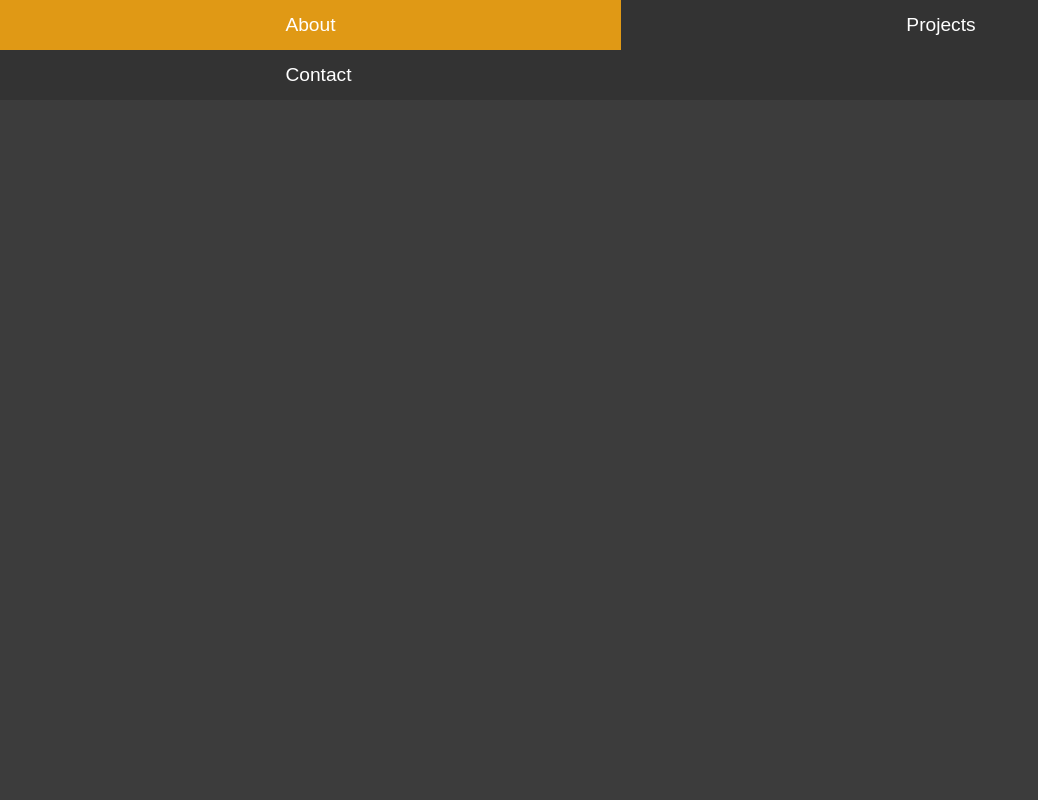
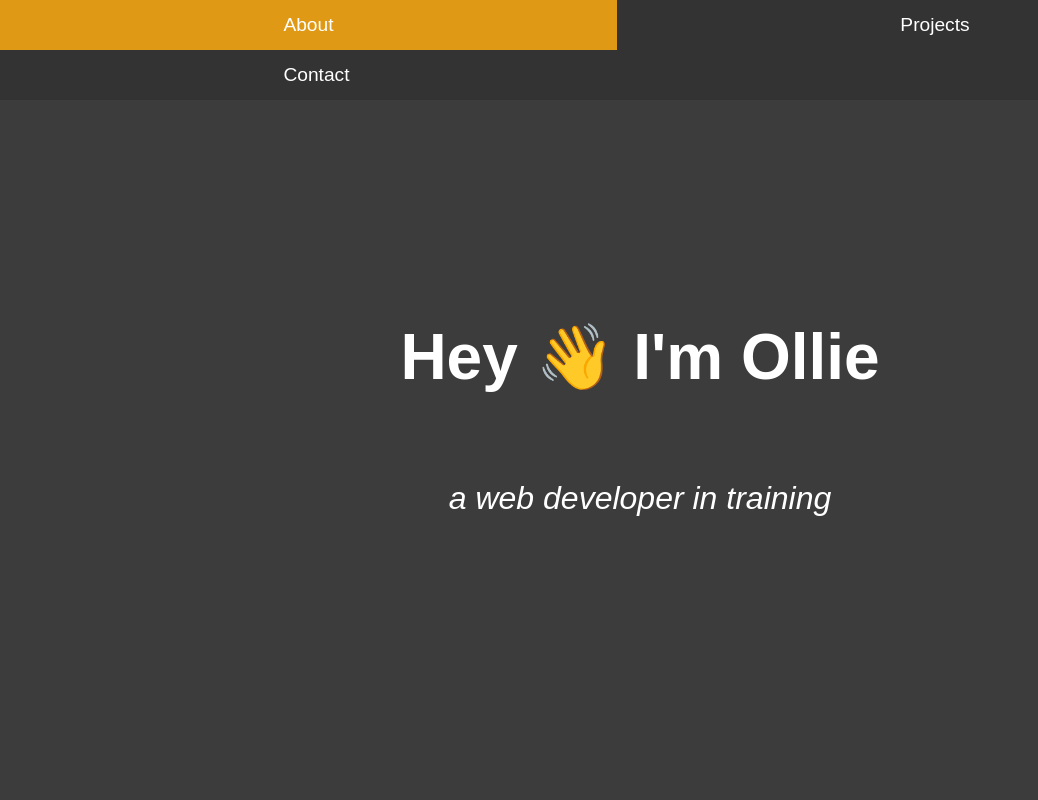
Before and after one commit to Ollie2304/FCC-Personal-Portfolio-Webpage-Project, a plain HTML site: page index.html in a window 1280 px wide. Shown: the top 800 px of the page, without its empty margins (0-1038 px from the left). Drawn offline with Linux system fonts and the light colour scheme.

Commit message:
add welcome section

```diff
--- a/index.html
+++ b/index.html
@@ -20,6 +20,12 @@
         </nav>
     </header>
     <body>
-
+        <section id="welcome-section">
+            <h1>Hey 👋 I'm Ollie</h1>
+            <p>a web developer in training</p>
+        </section>
+        <section id="projects">
+            <h2>Here's what i've been working on</h2>
+        </section>
     </body>
 </html>
--- a/style.css
+++ b/style.css
@@ -1,6 +1,7 @@
 :root {
   --color-black: rgb(51, 51, 51);
   --color-black2: rgb(60, 60, 60);
+  --color-black3: rgb(70, 70, 70);
   --color-orange: rgb(224, 153, 21);
 }
 
@@ -30,7 +31,7 @@
   display: block;
   color: white;
   text-align: center;
-  padding: 14px 285.4px;
+  padding: 14px 283.4px;
   text-decoration: none;
 }
 
@@ -42,4 +43,42 @@
 
 body {
   background-color: var(--color-black2);
+  font-family: sans-serif;
+  font-size: 1rem;
 }
+
+#welcome-section {
+  display: flex;
+  flex-direction: column;
+  justify-content: center;
+  align-items: center;
+  width: 100%;
+  height: 100vh;
+  background-color: var(--color-black2);
+}
+
+#welcome-section h1 {
+  color: white;
+  font-size: 4rem;
+}
+
+#welcome-section p {
+  color: white;
+  font-size: 2rem;
+  font-style: italic;
+}
+
+#projects {
+  display: flex;
+  flex-direction: column;
+  justify-content: center;
+  align-items: center;
+  width: 100%;
+  height: 100vh;
+  background-color: var(--color-black3);
+}
+
+#projects h2 {
+  color: white;
+  font-size: 3rem;
+}
```
